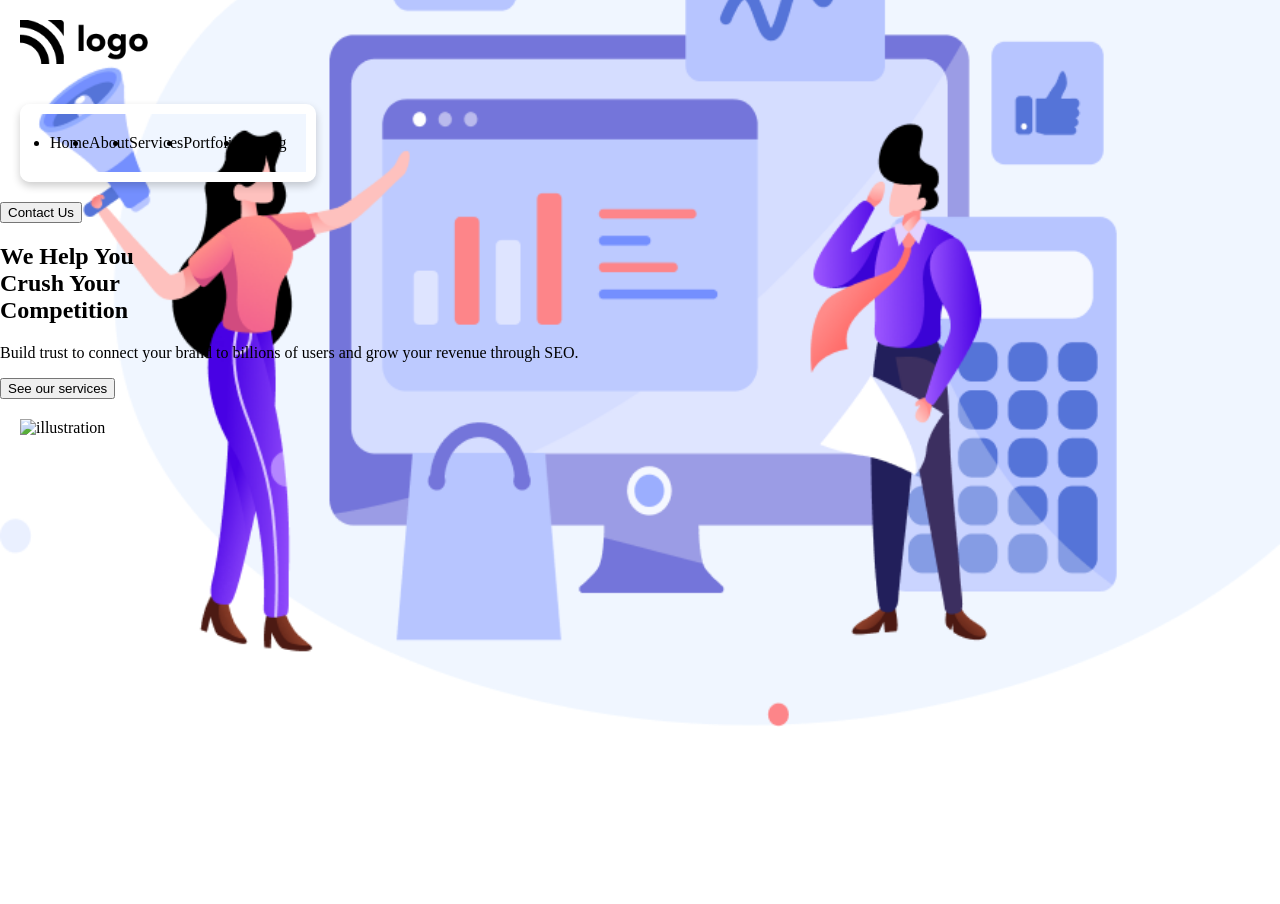
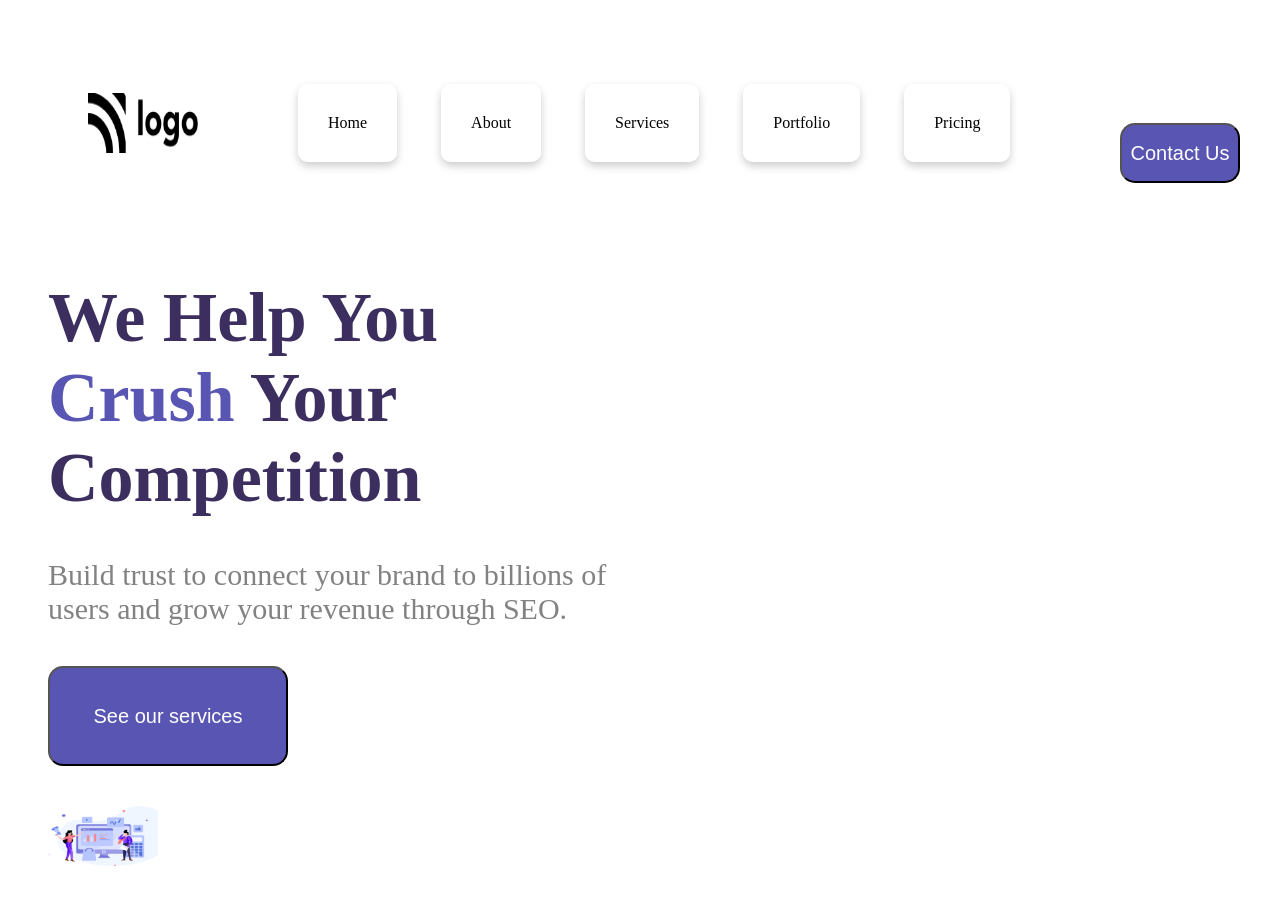
Before and after one commit to PriyanshuKumar9925/PROJECT-1, a plain HTML site: page index.html in a window 1280 px wide. Before the commit the page ends 800 px from the top, so only its background shows below. Drawn offline with Linux system fonts and the light colour scheme.

Commit message:
change in stylesheet

```diff
--- a/index.html
+++ b/index.html
@@ -47,14 +47,14 @@
               We Help You <br><span id="man">Crush</span> Your <br> Competition
             </h1>
             <p class="description">
-              Build trust to connect your brand to billions of users and grow
-              your revenue through SEO.
+              Build trust to connect your brand to billions of <br>
+               users and grow your revenue through SEO.
             </p>
             <button class="btn">See our services</button>
           </div>
           <!-- Right Text -->
           <div>
-            <img src="./assets/Header Illustration.png"  width="700px" alt="illustration" />
+            <img src="Header Illustration.png"  width="700px" alt="illustration" />
           </div>
         </div>
       </section>
--- a/styles.css
+++ b/styles.css
@@ -1,24 +1,43 @@
-  body{
-    background-image: url(Header\ Illustration.png);
-    background-size:cover;
-    height: auto;
-    margin: 0;
-    width: 100%;
-  background-position: center;
-    background-repeat: no-repeat;
-  }
+
   img{
-    width: 10%;
-    height: auto;
-    max-width: 10%;
-    margin: 20px;
+    width: 110px;
+    height: 60px;
+    margin: 40px;
     display: block;
   }
-.container{
+  h1{
+    color:#3C2F60;
+    font-size: 70px;
+    margin: 40px;
+  }
+span{
+  color: #5955B3;
+  font-size: 70px;
+}
+.navbar-container{
+  display: inline-flex;
+  justify-content:space-between;
+  align-items: center;
+  flex-direction: row;
+  margin: 0 auto;
+  padding: 40px;
+  max-width: 1200px;
 
 }
+.nav-button{
+  display: inline-block;
+  background-color: #5955B3;
+  font-size: 20px;
+  color: #fff;
+  height: 60px;
+  width: 120px;
+  position: absolute;
+  right: 10px;
+  margin-right: 30px;
+  border-radius: 15px;
+}
 
-.list{
+.list-item{
   display: inline-flex;
   justify-content: space-between;
   align-items: flex-start;
@@ -28,3 +47,21 @@
   margin: 20px;
   box-shadow: 0 4px 8px rgba(0, 0, 0, 0.2);
 }
+.description{
+  color:#828282;
+  font-size: 30px;
+  margin: 40px;
+}
+.btn{
+  display: block;
+  background-color: #5955B3;
+  color: #fff;
+  font-size: 20px;
+  height: 100px;
+  width: 240px;
+  margin: 40px;
+  border-radius: 15px;
+}
+section >div >img{
+  display:cover;
+}
```
